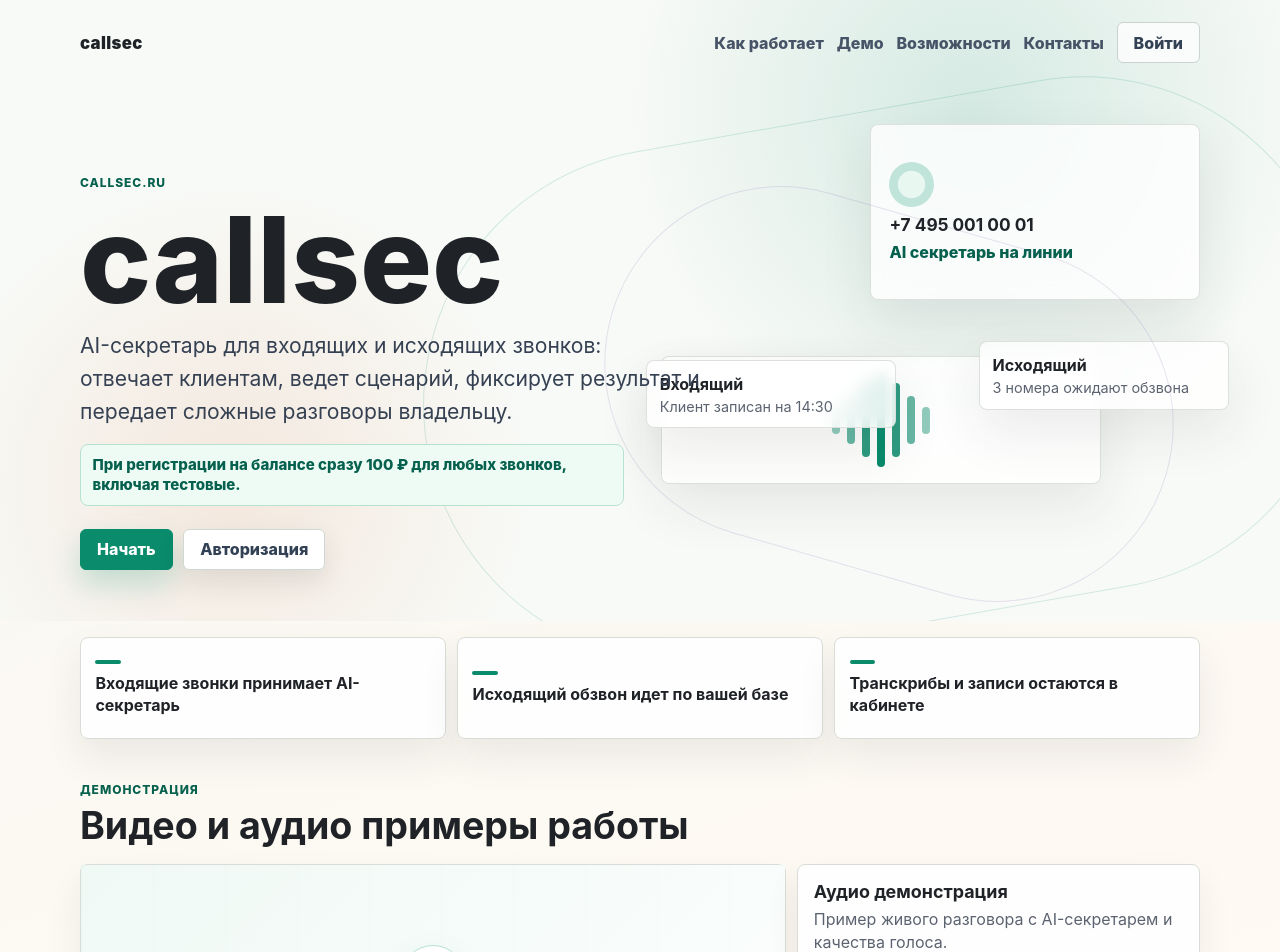
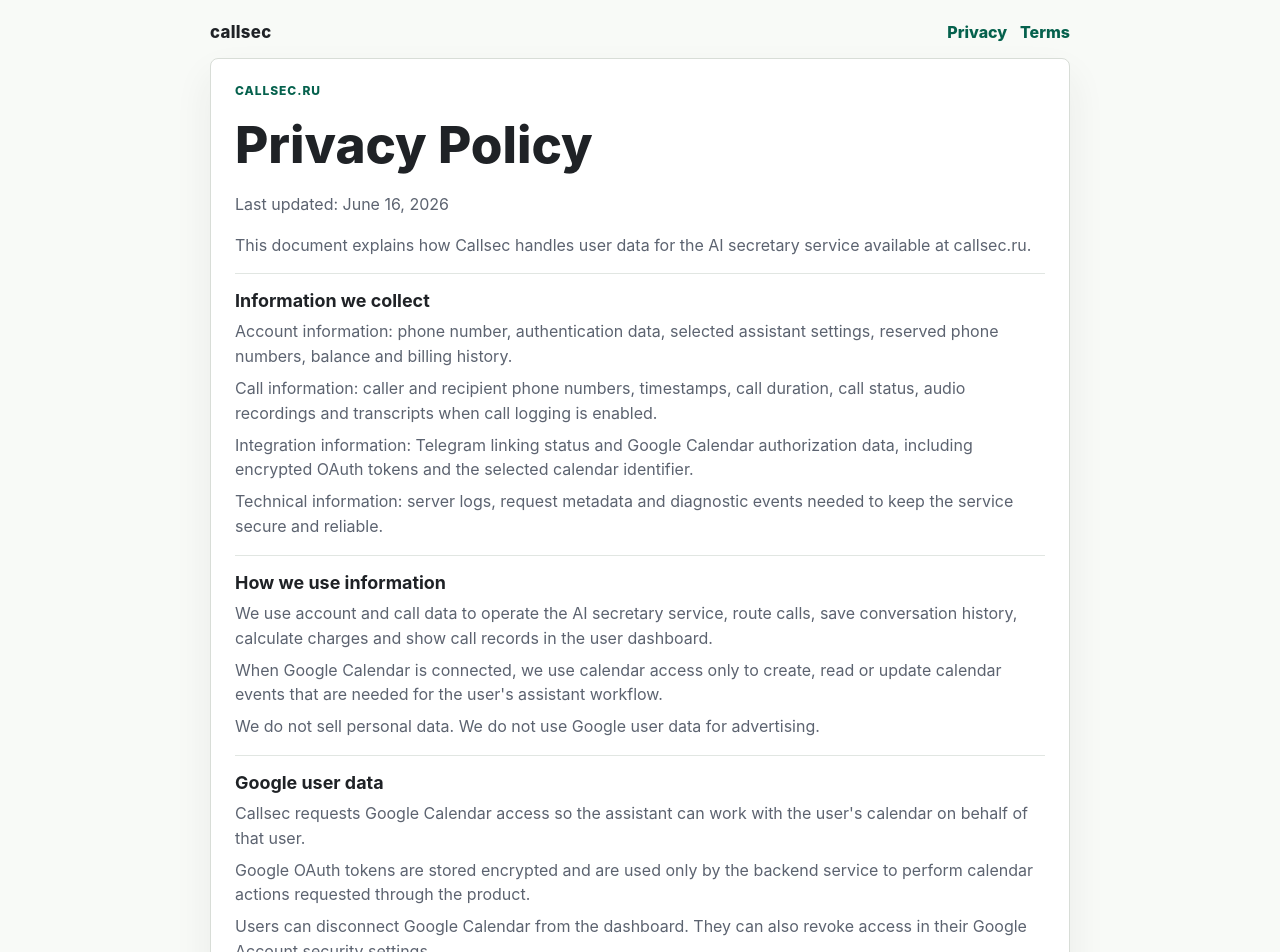
Before and after one commit to Andrew56843/AI-Secretary, a React (Vite) app in the folder apps/web/: page /privacy in a window 1280 px wide. Before the commit this address led to /. Shown: the top 952 px of the page. Built offline with nearby package versions, Linux system fonts and the light colour scheme; no server answers.

Commit message:
Add public legal pages

```diff
--- a/apps/web/src/App.tsx
+++ b/apps/web/src/App.tsx
@@ -4,6 +4,7 @@
 import { AuthPage } from "./pages/AuthPage";
 import { DashboardPage } from "./pages/DashboardPage";
 import { LandingPage } from "./pages/LandingPage";
+import { LegalPage } from "./pages/LegalPage";
 import type { AuthResponse, AuthUser } from "./types";
 
 export default function App() {
@@ -42,6 +43,8 @@
     <BrowserRouter>
       <Routes>
         <Route path="/" element={token ? <Navigate to="/dashboard" replace /> : <LandingPage onAuthorized={handleAuthorized} />} />
+        <Route path="/privacy" element={<LegalPage kind="privacy" />} />
+        <Route path="/terms" element={<LegalPage kind="terms" />} />
         <Route
           path="/auth"
           element={token ? <Navigate to="/dashboard" replace /> : <AuthPage onAuthorized={handleAuthorized} />}
--- a/apps/web/src/index.css
+++ b/apps/web/src/index.css
@@ -2139,6 +2139,69 @@
   text-align: center;
 }
 
+.legal-page {
+  min-height: 100vh;
+  padding: 1.4rem 1rem 3rem;
+  background: #f8faf7;
+  color: var(--ink);
+}
+
+.legal-nav,
+.legal-document {
+  width: min(860px, 100%);
+  margin: 0 auto;
+}
+
+.legal-nav {
+  display: flex;
+  align-items: center;
+  justify-content: space-between;
+  gap: 1rem;
+  margin-bottom: 1rem;
+}
+
+.legal-nav div {
+  display: flex;
+  align-items: center;
+  gap: 0.8rem;
+}
+
+.legal-nav a {
+  font-weight: 800;
+}
+
+.legal-document {
+  display: grid;
+  gap: 1rem;
+  border: 1px solid var(--line);
+  border-radius: 8px;
+  padding: clamp(1rem, 3vw, 1.5rem);
+  background: #ffffff;
+  box-shadow: 0 18px 38px rgba(40, 42, 45, 0.07);
+}
+
+.legal-document h1 {
+  font-size: clamp(2rem, 6vw, 3.2rem);
+}
+
+.legal-updated,
+.legal-intro,
+.legal-section p {
+  color: var(--muted);
+  line-height: 1.55;
+}
+
+.legal-section {
+  display: grid;
+  gap: 0.45rem;
+  border-top: 1px solid #e1e6e2;
+  padding-top: 1rem;
+}
+
+.legal-section h2 {
+  font-size: 1.12rem;
+}
+
 .history-list {
   display: grid;
   gap: 0.5rem;
--- /dev/null
+++ b/apps/web/src/pages/LegalPage.tsx
@@ -0,0 +1,154 @@
+import { Link } from "react-router-dom";
+
+type LegalPageProps = {
+  kind: "privacy" | "terms";
+};
+
+const CONTACT_EMAIL = "79054176285@yandex.ru";
+const CONTACT_PHONE = "+79054176285";
+
+const PRIVACY_SECTIONS = [
+  {
+    title: "Information we collect",
+    text: [
+      "Account information: phone number, authentication data, selected assistant settings, reserved phone numbers, balance and billing history.",
+      "Call information: caller and recipient phone numbers, timestamps, call duration, call status, audio recordings and transcripts when call logging is enabled.",
+      "Integration information: Telegram linking status and Google Calendar authorization data, including encrypted OAuth tokens and the selected calendar identifier.",
+      "Technical information: server logs, request metadata and diagnostic events needed to keep the service secure and reliable."
+    ]
+  },
+  {
+    title: "How we use information",
+    text: [
+      "We use account and call data to operate the AI secretary service, route calls, save conversation history, calculate charges and show call records in the user dashboard.",
+      "When Google Calendar is connected, we use calendar access only to create, read or update calendar events that are needed for the user's assistant workflow.",
+      "We do not sell personal data. We do not use Google user data for advertising."
+    ]
+  },
+  {
+    title: "Google user data",
+    text: [
+      "Callsec requests Google Calendar access so the assistant can work with the user's calendar on behalf of that user.",
+      "Google OAuth tokens are stored encrypted and are used only by the backend service to perform calendar actions requested through the product.",
+      "Users can disconnect Google Calendar from the dashboard. They can also revoke access in their Google Account security settings."
+    ]
+  },
+  {
+    title: "Sharing and processors",
+    text: [
+      "We share data only with infrastructure and communication providers needed to provide the service, such as telephony, hosting, AI, speech, Telegram and payment providers.",
+      "These providers process data only for service delivery, security, diagnostics and billing."
+    ]
+  },
+  {
+    title: "Retention and deletion",
+    text: [
+      "Account, billing and call records are retained while the account is active or while required for legal, accounting or security reasons.",
+      "Users may request deletion of their account data, call recordings, transcripts or integration data by contacting us."
+    ]
+  },
+  {
+    title: "Security",
+    text: [
+      "We use HTTPS, access controls, encrypted secret storage where applicable, and operational monitoring to protect user data.",
+      "No internet service is perfectly secure, but we work to keep access limited to the systems and people who need it to operate the service."
+    ]
+  }
+];
+
+const TERMS_SECTIONS = [
+  {
+    title: "Service",
+    text: [
+      "Callsec provides an AI phone secretary for incoming and outgoing calls, call transcripts, recordings, integrations and billing tools.",
+      "The service is provided as a developing product and may change as features are improved."
+    ]
+  },
+  {
+    title: "User responsibilities",
+    text: [
+      "Users are responsible for the prompts, scripts, contact lists and business data they provide to the service.",
+      "Users must have the right to call uploaded contacts and must comply with applicable telecom, privacy, advertising and consumer protection laws."
+    ]
+  },
+  {
+    title: "Payments and phone numbers",
+    text: [
+      "Paid balances are used for subscriptions, phone number reservation, call charges and other paid service features.",
+      "Phone number availability may depend on third-party telecom providers and can change over time."
+    ]
+  },
+  {
+    title: "Recordings and transcripts",
+    text: [
+      "Calls may be recorded and transcribed to provide the service, show history in the dashboard and improve reliability.",
+      "Users are responsible for informing callers when recording or transcription notices are legally required."
+    ]
+  },
+  {
+    title: "Integrations",
+    text: [
+      "Optional integrations such as Telegram and Google Calendar work only after the user connects them.",
+      "Users may disconnect integrations in the dashboard or revoke external access in the provider account."
+    ]
+  },
+  {
+    title: "Limitation",
+    text: [
+      "AI responses, speech recognition and telephony may contain errors or delays. Users should review important call outcomes.",
+      "To the maximum extent allowed by law, the service is provided without warranties beyond those expressly stated."
+    ]
+  }
+];
+
+function LegalSection({ title, text }: { title: string; text: string[] }) {
+  return (
+    <section className="legal-section">
+      <h2>{title}</h2>
+      {text.map((paragraph) => (
+        <p key={paragraph}>{paragraph}</p>
+      ))}
+    </section>
+  );
+}
+
+export function LegalPage({ kind }: LegalPageProps) {
+  const isPrivacy = kind === "privacy";
+  const title = isPrivacy ? "Privacy Policy" : "Terms of Service";
+  const sections = isPrivacy ? PRIVACY_SECTIONS : TERMS_SECTIONS;
+
+  return (
+    <main className="legal-page">
+      <nav className="legal-nav" aria-label="Legal navigation">
+        <Link to="/" className="landing-logo">
+          callsec
+        </Link>
+        <div>
+          <Link to="/privacy">Privacy</Link>
+          <Link to="/terms">Terms</Link>
+        </div>
+      </nav>
+
+      <article className="legal-document">
+        <p className="eyebrow">callsec.ru</p>
+        <h1>{title}</h1>
+        <p className="legal-updated">Last updated: June 16, 2026</p>
+        <p className="legal-intro">
+          This document explains how Callsec handles user data for the AI secretary service available at callsec.ru.
+        </p>
+
+        {sections.map((section) => (
+          <LegalSection key={section.title} title={section.title} text={section.text} />
+        ))}
+
+        <section className="legal-section">
+          <h2>Contact</h2>
+          <p>
+            For privacy, access or deletion requests, contact us at <a href={`mailto:${CONTACT_EMAIL}`}>{CONTACT_EMAIL}</a> or{" "}
+            <a href={`tel:${CONTACT_PHONE}`}>{CONTACT_PHONE}</a>.
+          </p>
+        </section>
+      </article>
+    </main>
+  );
+}
```
